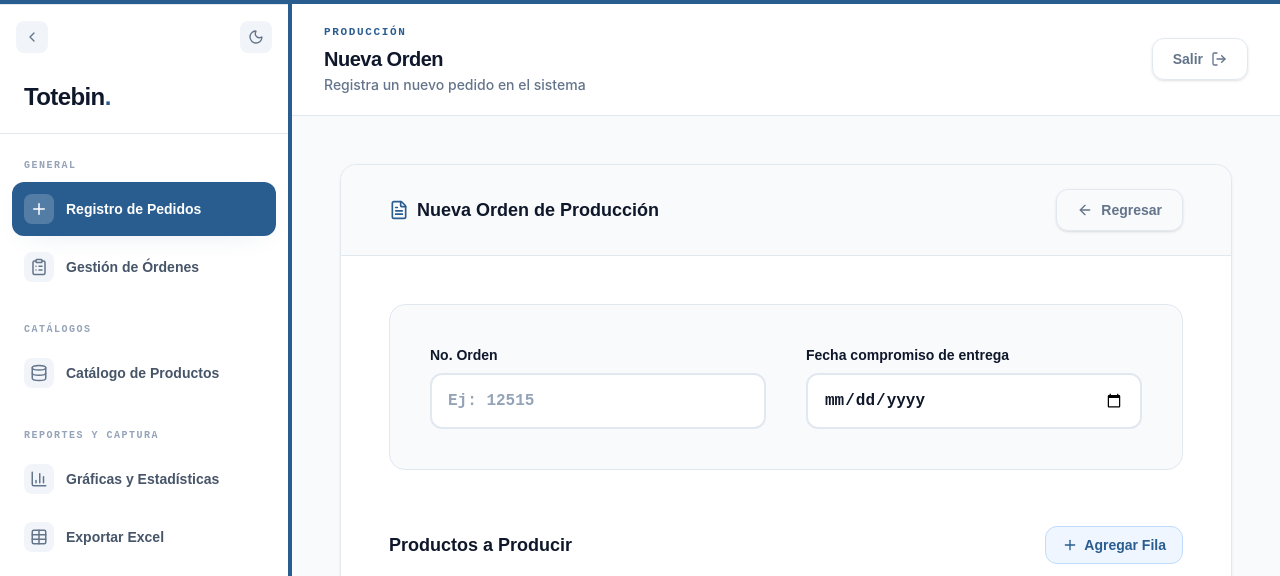
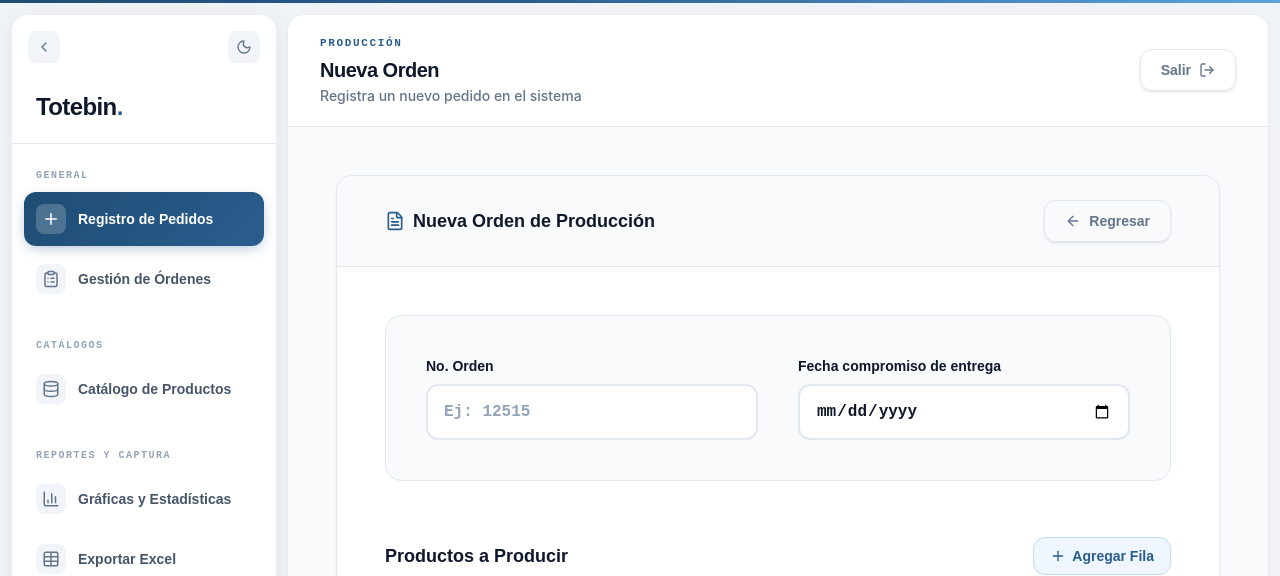
Before and after one commit to CaracheoAdan/servicio-al-cliente-frontend, a React (Vite) app: page /orders/new in a window 1280 px wide. Shown: the top 576 px of the page. Built offline with nearby package versions, Linux system fonts and the light colour scheme; no server answers; sample sign-in values are in the browser's storage.

Commit message:
style(ui): premium sidebar and accent line redesign — floating cards, gradient, shadows, spacing

```diff
--- a/src/index.css
+++ b/src/index.css
@@ -33,7 +33,6 @@ html.dark body {
 
 html.dark .sidebar-card {
   background: #18181B !important;
-  border-color: #27272A !important;
 }
 html.dark .sidebar-card .sidebar-brand,
 html.dark .sidebar-card .sidebar-user-name {
@@ -204,6 +203,31 @@ html.dark .fixed td {
   }
 }
 
+/* ── Premium Accent Bar ───────────────────────────── */
+.accent-bar-gradient {
+  background: linear-gradient(90deg, #1E4D73 0%, #2A5D8F 40%, #5BA3D9 100%);
+}
+
+/* ── Active Sidebar Menu Item ─────────────────────── */
+.sidebar-item-active {
+  background: linear-gradient(135deg, #1E4D73 0%, #2A5D8F 100%) !important;
+  box-shadow: 0 4px 14px -3px rgba(42, 93, 143, 0.4);
+}
+
+/* ── Dashboard Shell & Content Panel ──────────────── */
+html.dark .dashboard-shell {
+  background: #09090B !important;
+}
+
+html.dark .content-panel {
+  background: #121212 !important;
+  box-shadow: 0 1px 6px rgba(0, 0, 0, 0.35) !important;
+}
+
+html.dark .sidebar-card {
+  box-shadow: 0 4px 24px -4px rgba(0, 0, 0, 0.35) !important;
+}
+
 @keyframes blobBreathe {
   0%, 100% { transform: scale(1); opacity: 1; }
   50% { transform: scale(1.15); opacity: 0.65; }
--- a/src/shared/layout/DashboardLayout.tsx
+++ b/src/shared/layout/DashboardLayout.tsx
@@ -4,12 +4,12 @@ import { Header } from './Header'
 
 export function DashboardLayout({ children }: { children: React.ReactNode }) {
   return (
-    <div className="flex h-screen overflow-hidden font-body relative pt-[4px]">
-      {/* Global Top Accent Bar */}
-      <div className="absolute top-0 left-0 right-0 h-[4px] bg-[#2A5D8F] z-50"></div>
+    <div className="dashboard-shell flex h-screen overflow-hidden font-body relative bg-[#EFF2F7]">
+      {/* Global Top Accent Bar — thin gradient */}
+      <div className="accent-bar-gradient absolute top-0 left-0 right-0 h-[3px] z-50"></div>
 
       <Sidebar />
-      <div className="flex flex-col flex-1 overflow-hidden relative z-10 border-l-[4px] border-l-[#2A5D8F]">
+      <div className="content-panel flex flex-col flex-1 overflow-hidden mt-[15px] mb-3 mr-3 rounded-2xl bg-[#F8FAFC] shadow-[0_1px_4px_rgba(15,23,42,0.06)]">
         <Header />
         <main className="dashboard-main flex-1 overflow-y-auto p-6 md:p-10 lg:p-12">
           <div className="max-w-[1440px] mx-auto">
--- a/src/shared/layout/Sidebar.tsx
+++ b/src/shared/layout/Sidebar.tsx
@@ -55,8 +55,8 @@ export function Sidebar() {
   ]
 
   return (
-    <aside className={`${collapsed ? 'w-24' : 'w-72'} flex-shrink-0 py-0 transition-all duration-300 ease-in-out h-screen`}>
-      <div className="sidebar-card bg-white border-y border-y-[#E2E8F0] flex flex-col h-full overflow-hidden">
+    <aside className={`${collapsed ? 'w-24' : 'w-72'} flex-shrink-0 transition-all duration-300 ease-in-out pt-[15px] pb-3 pl-3 pr-3`}>
+      <div className="sidebar-card bg-white rounded-2xl shadow-[0_4px_24px_-4px_rgba(15,23,42,0.08)] flex flex-col h-full overflow-hidden">
         {/* Top controls: Collapse + Dark Mode */}
         <div className="flex items-center justify-between px-4 pt-4 pb-2">
           <button
@@ -87,7 +87,7 @@ export function Sidebar() {
         </div>
 
         {/* Navigation */}
-        <nav className="flex-1 overflow-y-auto py-4 px-3 space-y-5">
+        <nav className="flex-1 overflow-y-auto py-4 px-3 space-y-6">
           {menuSections.map((section) => (
             <div key={section.label}>
               {!collapsed && (
@@ -95,7 +95,7 @@ export function Sidebar() {
                   <span className="sidebar-section-label font-mono text-[10px] text-[#94A3B8] uppercase tracking-[0.15em] font-bold">{section.label}</span>
                 </div>
               )}
-              <div className="space-y-1">
+              <div className="space-y-1.5">
                 {section.items.map((item) => {
                   const Icon = item.icon
                   return (
@@ -106,8 +106,8 @@ export function Sidebar() {
                       className={({ isActive }) =>
                         `sidebar-menu-item flex items-center ${collapsed ? 'justify-center px-3' : 'px-3'} py-3 text-sm font-display font-bold rounded-xl transition-all duration-200 group ${
                           isActive
-                            ? 'bg-[#2A5D8F] text-white shadow-card-brand'
-                            : 'text-[#475569] hover:bg-[#EFF6FF] hover:text-[#2A5D8F]'
+                            ? 'sidebar-item-active text-white'
+                            : 'text-[#475569] hover:bg-[#EFF6FF] hover:text-[#2A5D8F] hover:shadow-[0_2px_8px_-2px_rgba(42,93,143,0.1)]'
                         }`
                       }
                       title={collapsed ? item.name : undefined}
```
